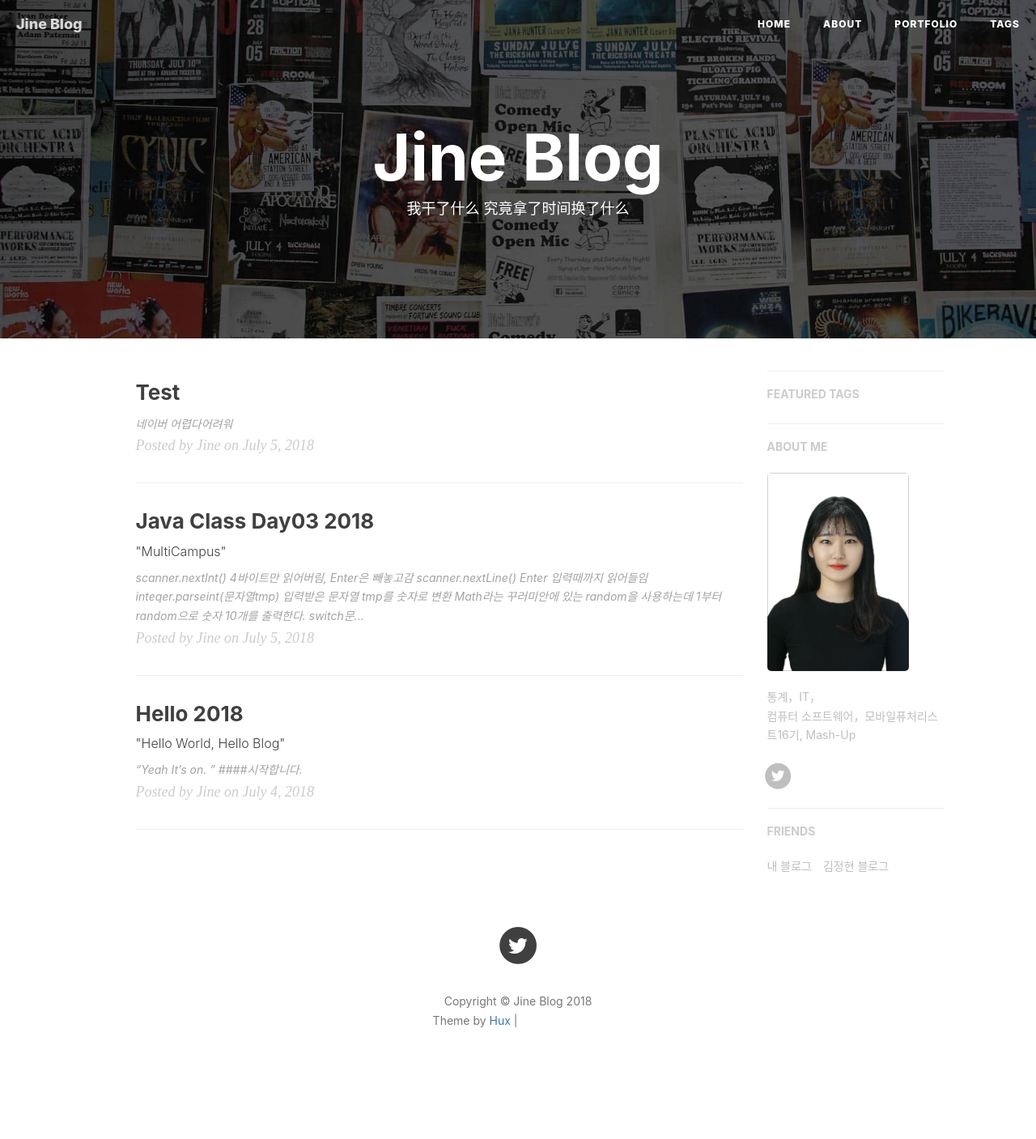
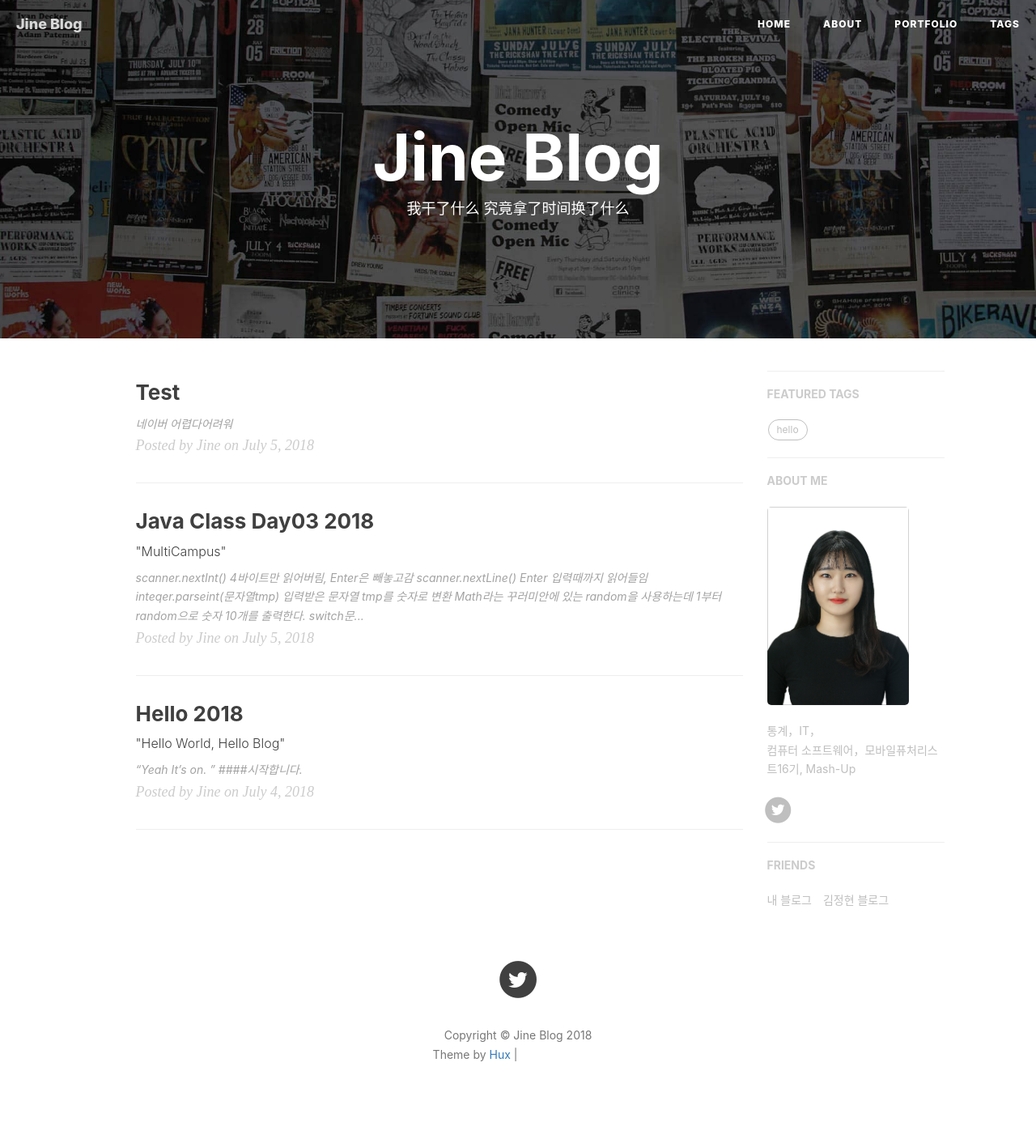
Before and after one commit to jine9529/jine9529.github.io, a Jekyll site: the page built from index.html, in a window 1280 px wide. Shown: the whole page at 81% size. Built offline with Jekyll 4.4.1, drawn with Linux system fonts in a browser that asks for light colours; nearby versions of some CDN libraries; the list of posts is cut into pages by our own code; comment, search, counter and statistics services are not loaded; before the commit the page ends 1365 px from its top, so only the background shows below that; grey boxes are pictures that could not be loaded.

Commit message:
Update 2018-07-05-multiCampus-2018.markdown

```diff
--- a/_posts/2018-07-05-multiCampus-2018.markdown
+++ b/_posts/2018-07-05-multiCampus-2018.markdown
@@ -15,7 +15,7 @@ header-img: "img/post-bg-2015.jpg"
 catalog: true
 
 tags:
-    - 生活
+    - hello
 
 ---
 
```
